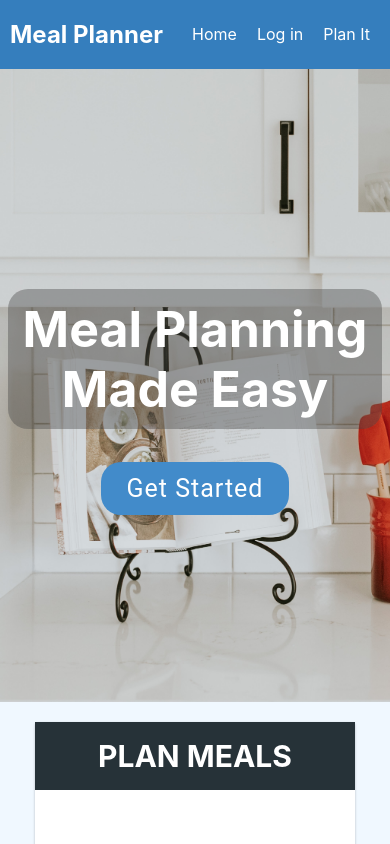
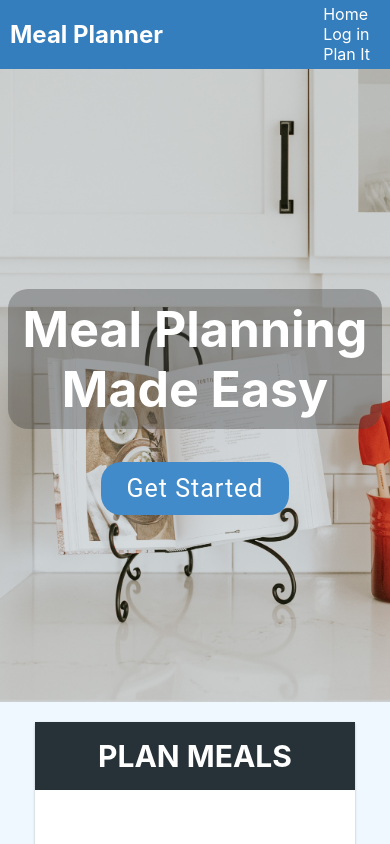
Before and after one commit to muzhaqi16/meal-planner-react, a React (Create React App) app: page / in a window 390 px wide. Shown: the top 844 px of the page. Built offline with nearby package versions, Linux system fonts and the light colour scheme; the HTML template or start-up script is replaced by a standard one.

Commit message:
fix the header menu bug

```diff
--- a/src/components/Header/Header.css
+++ b/src/components/Header/Header.css
@@ -5,9 +5,17 @@ header {
     padding: 0 10px;
     background-color: #357ebd;
 }
-header a{
+
+header a {
     color: white;
 }
-nav a{
+
+nav a {
     padding: 10px;
 }
+
+@media all and (max-width: 390px) {
+    nav>li {
+        display: block;
+    }
+}
--- a/src/components/Header/Header.js
+++ b/src/components/Header/Header.js
@@ -40,7 +40,7 @@ export default class Header extends React.Component {
                             ? this.renderLogoutLink()
                             : this.renderLoginLink()}
                     </li>
-                    <Link to="/planner">Plan It</Link>
+                    <Link to="/planner">Plan&nbsp;It</Link>
                 </nav>
             </header>)
     }
```
